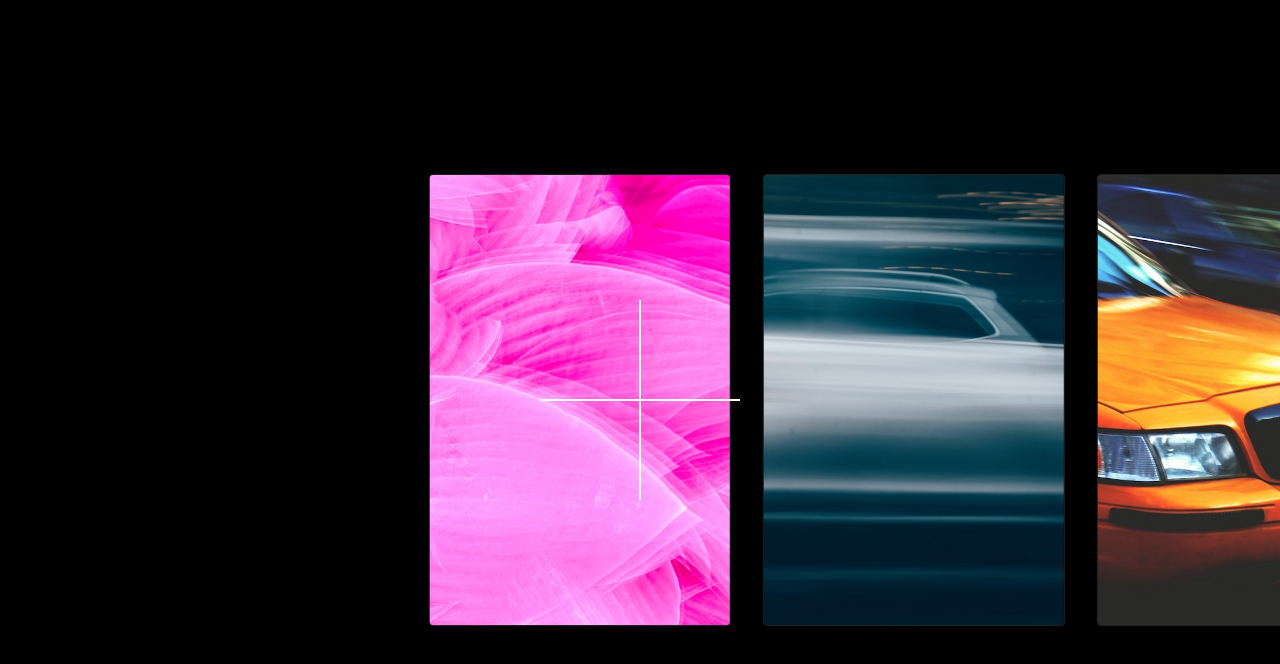
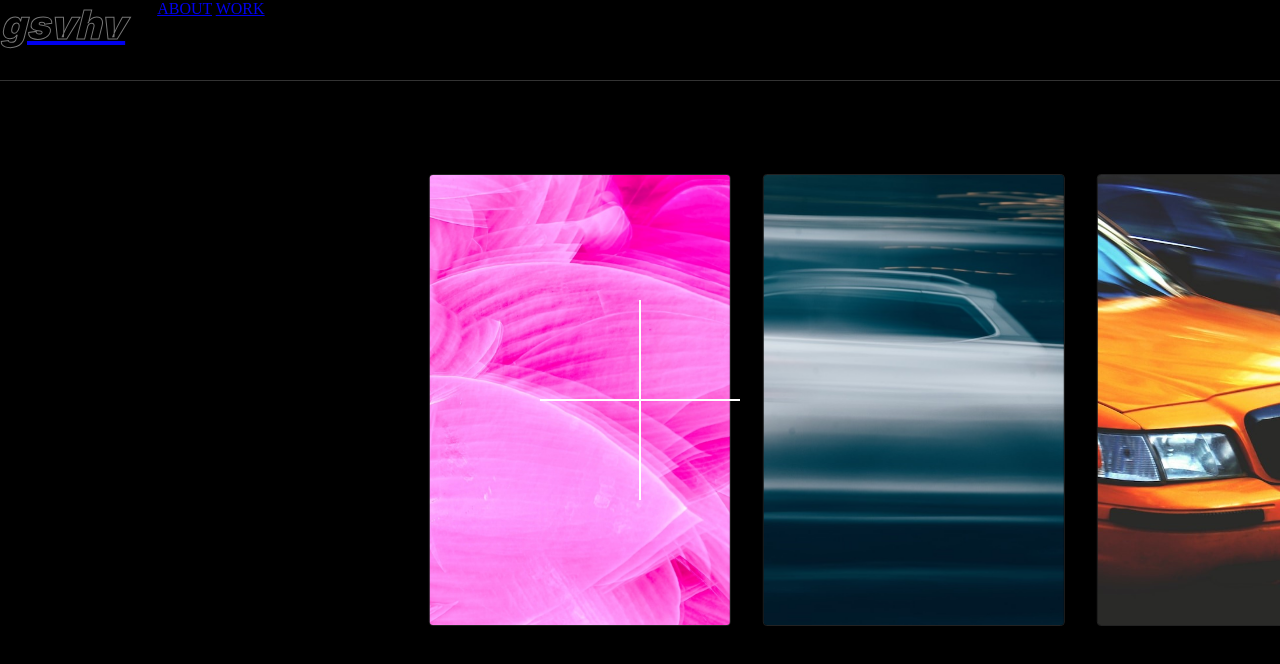
Before and after one commit to gvamsi1113/Smooth-Hori-Move, a plain HTML site: page index.html in a window 1280 px wide. Shown: the top 664 px of the page. Drawn offline with Linux system fonts and the light colour scheme.

Commit message:
Top Bar Addition

```diff
--- a/index.html
+++ b/index.html
@@ -10,6 +10,28 @@
 </head>
 
 <body draggable="false">
+    <div id="top-bar">
+        <div id="nav-logo-section" class="nav-section">
+            <a href="#">
+                <h1 class="logo">gsvhv</h1>
+            </a>
+        </div>
+        <div id="nav-pages-section">
+            <a href="#">ABOUT</a>
+            <a href="#">WORK</a>
+        </div>
+        <div id="nav-social-section" class="nav-section">
+            <a href="#">
+                <i class="fa-brands fa-twitter"></i>
+            </a>
+            <a href="https://www.youtube.com/c/Hyperplexed" target="_blank">
+                <i class="fa-brands fa-youtube"></i>
+            </a>
+            <a href="#">
+                <i class="fa-brands fa-codepen"></i>
+            </a>
+        </div>
+    </div>
     <div id="image-track" data-mouse-down-at="0" data-prev-percentage="0" draggable="false">
         <div class="card"><img class="image" src="img/img-1.jpg" alt="" draggable="false"></div>
         <div class="card"><img class="image" src="img/img-2.jpg" alt="" draggable="false"></div>
--- a/styles.css
+++ b/styles.css
@@ -6,6 +6,28 @@ body {
     background-color: black;
     margin: 0rem;
     overflow: hidden;
+}
+
+#top-bar {
+    width: 100%;
+    height: 10vh;
+    border-bottom: 1px solid #333;
+    display: flex;
+    flex-direction: row;
+    gap: 2em;
+}
+
+.logo {
+    color: rgba(0, 0, 0, 0);
+    top: 0%;
+    left: 0%;
+    font-family: 'Inter', sans-serif;
+    font-style: italic;
+    font-weight: 900;
+    font-size: 5vh;
+    -webkit-text-stroke: 1px #777;
+    margin: 0;
+    /* border: 1px solid #222; */
 }
 
 #image-track {
```
